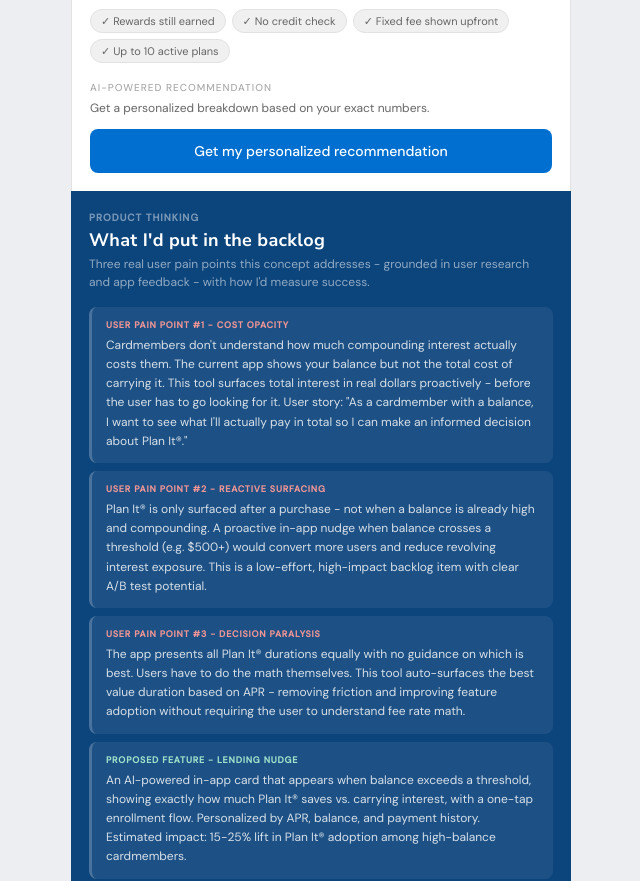
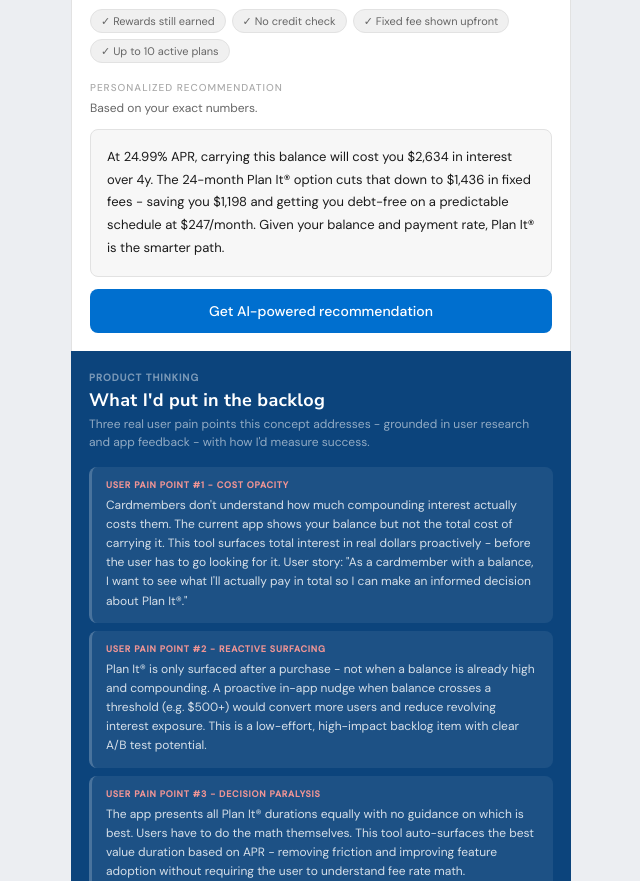
Before and after one commit to katyabalin/amex-lending, a plain HTML site: page index.html in a window 1280 px wide. Shown: the part 1708-2589 px from the top of the page, without its empty margins (319-959 px from the left). Drawn offline with nearby package versions, Linux system fonts and the light colour scheme.

Commit message:
Enhance personalized recommendation feature in index.html
Updated the recommendation section to provide a more personalized approach, including changes to the displayed messages and the API call for generating recommendations.

```diff
--- a/index.html
+++ b/index.html
@@ -106,6 +106,7 @@ input[type="number"].no-pre { padding-left: 10px; padding-right: 24px; }
 .ai-btn:disabled { background: #B5D4F4; cursor: default; }
 .ai-loading { text-align: center; font-size: 13px; color: var(--g600); padding: 14px; display: none; }
 .ai-out { margin-top: 12px; border: 1px solid var(--border); border-radius: var(--r-sm); padding: 16px; font-size: 13px; color: var(--g800); line-height: 1.75; display: none; background: var(--g50); }
+.rec-box { margin-top: 12px; border: 1px solid var(--border); border-radius: var(--r-sm); padding: 16px; font-size: 13px; color: var(--g800); line-height: 1.75; background: var(--g50); }
 .pm-panel { background: #0C447C; padding: 20px 18px; }
 .pm-eyebrow { font-size: 10px; font-weight: 600; letter-spacing: 1px; text-transform: uppercase; color: rgba(255,255,255,0.45); margin-bottom: 4px; }
 .pm-title { font-size: 18px; font-weight: 700; font-family: 'Nunito Sans', sans-serif; color: white; letter-spacing: 0.3px; margin-bottom: 3px; }
@@ -209,9 +210,10 @@ input[type="number"].no-pre { padding-left: 10px; padding-right: 24px; }
     </div>
 
     <div class="sec" style="padding-bottom:18px">
-      <div class="eyebrow">AI-powered recommendation</div>
-      <div class="sec-sub">Get a personalized breakdown based on your exact numbers.</div>
-      <button class="ai-btn" id="ai-btn" onclick="getAdvice()">Get my personalized recommendation</button>
+      <div class="eyebrow">Personalized recommendation</div>
+      <div class="sec-sub">Based on your exact numbers.</div>
+      <div class="rec-box" id="rec-box"></div>
+      <button class="ai-btn" id="ai-btn" onclick="getAdvice()">Get AI-powered recommendation</button>
       <div class="ai-loading" id="ai-loading">Generating your recommendation...</div>
       <div class="ai-out" id="ai-out"></div>
     </div>
@@ -378,6 +380,7 @@ function update(){
   document.getElementById('cmp-plan-note').textContent=selDur+' months · '+fmt(plan.monthly)+'/mo';
   document.getElementById('ft-planit').textContent=fmt(plan.monthly)+'/mo';
   drawChart(base,plan);
+  generateRec();
 }
 
 function drawChart(base,plan){
@@ -404,28 +407,53 @@ function drawChart(base,plan){
   });
 }
 
+function generateRec(){
+  const{bal,apr,pay,base,plan}=state;
+  const bPlan=planCalc(bal,bestDur);
+  const saves=base.interest!==null?Math.round(base.interest-bPlan.totalFees):null;
+  const box=document.getElementById('rec-box');
+  let msg='';
+  if(base.months===null){
+    msg=`Your current payment of ${fmt(pay)}/month isn't covering the monthly interest at ${apr.toFixed(2)}% APR, which means your balance is growing rather than shrinking. The ${bestDur}-month Plan It® option converts your balance to a fixed ${fmt(bPlan.monthly)}/month with no compounding interest - giving you a clear payoff date and a way out. This is the most important move you can make right now.`;
+  } else if(saves!==null&&saves>100){
+    msg=`At ${apr.toFixed(2)}% APR, carrying this balance will cost you ${fmt(base.interest)} in interest over ${fmtMo(base.months)}. The ${bestDur}-month Plan It® option cuts that down to ${fmt(bPlan.totalFees)} in fixed fees - saving you ${fmt(saves)} and getting you debt-free on a predictable schedule at ${fmt(bPlan.monthly)}/month. Given your balance and payment rate, Plan It® is the smarter path.`;
+  } else if(base.months&&base.months<=6){
+    msg=`You're in good shape - at ${fmt(pay)}/month you'll have this paid off in ${fmtMo(base.months)} with only ${fmt(base.interest)} in interest. Since you're paying aggressively, Plan It® won't save you much here. Keep your current pace and you'll be done before a Plan It® period would even finish.`;
+  } else if(saves!==null&&saves<=100){
+    msg=`At your current payment rate you'll pay off this balance in ${fmtMo(base.months)} with ${fmt(base.interest)} in interest. Plan It® at ${bestDur} months costs ${fmt(bPlan.totalFees)} in fees - roughly similar to your current path. The real benefit here isn't cost savings but predictability: ${fmt(bPlan.monthly)}/month, fixed, with a guaranteed payoff date.`;
+  } else {
+    msg=`Review the Plan It® options above and compare the total fees against your projected interest to find the right fit for your situation.`;
+  }
+  box.textContent=msg;
+}
+
 async function getAdvice(){
   const btn=document.getElementById('ai-btn');
   const loading=document.getElementById('ai-loading');
   const out=document.getElementById('ai-out');
   btn.disabled=true;loading.style.display='block';out.style.display='none';
-  const{bal,apr,pay,base,plan}=state;
+  const{bal,apr,pay,base}=state;
   const bPlan=planCalc(bal,bestDur);
   const saves=base.interest!==null?Math.round(base.interest-bPlan.totalFees):null;
-  const prompt=`You are a warm American Express financial advisor. A cardmember's situation:
-Balance: $${Math.round(bal)}, APR: ${apr}%, Monthly payment: $${Math.round(pay)}
-Payoff carrying interest: ${base.months?fmtMo(base.months):'never - payment too low'}, Total interest: ${base.interest!==null?'$'+base.interest:'growing'}
-Best Plan It® option (auto-calculated): ${bestDur} months at $${bPlan.monthly}/mo, fees $${bPlan.totalFees}
-${saves!==null?'Would save: $'+saves+' vs carrying interest':''}
-Currently viewing: ${selDur}-month plan at $${plan.monthly}/mo, fees $${plan.totalFees}
-
-Write 3 sentences. Be specific with dollar amounts. Tell them clearly which option is best and why. Warm and direct, not robotic. No bullets or headers.`;
   try{
-    const res=await fetch('https://api.anthropic.com/v1/messages',{method:'POST',headers:{'Content-Type':'application/json'},body:JSON.stringify({model:'claude-sonnet-4-20250514',max_tokens:1000,messages:[{role:'user',content:prompt}]})});
+    const res=await fetch('/api/recommend',{
+      method:'POST',
+      headers:{'Content-Type':'application/json'},
+      body:JSON.stringify({
+        bal:Math.round(bal),apr,pay:Math.round(pay),
+        baseMonths:base.months?fmtMo(base.months):null,
+        baseInterest:base.interest,
+        bestDur,bestMonthly:bPlan.monthly,bestFees:bPlan.totalFees,
+        saves
+      })
+    });
     const data=await res.json();
-    const text=data.content?.find(b=>b.type==='text')?.text||'Unable to generate advice right now.';
-    loading.style.display='none';out.style.display='block';out.textContent=text;
-  }catch(e){loading.style.display='none';out.style.display='block';out.textContent='Unable to connect. Please try again.';}
+    loading.style.display='none';out.style.display='block';
+    out.textContent=data.text||'Unable to generate advice right now.';
+  }catch(e){
+    loading.style.display='none';out.style.display='block';
+    out.textContent='Unable to connect. Please try again.';
+  }
   btn.disabled=false;
 }
 update();
```
